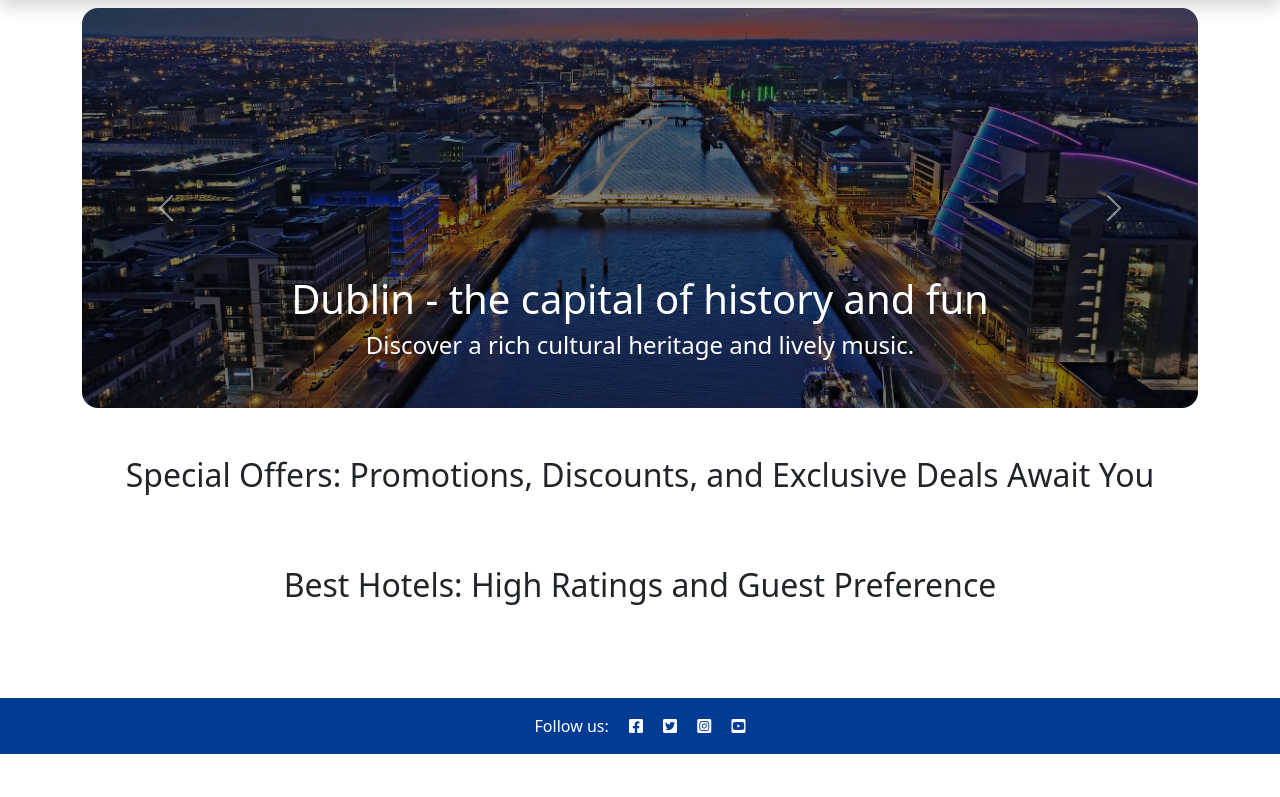
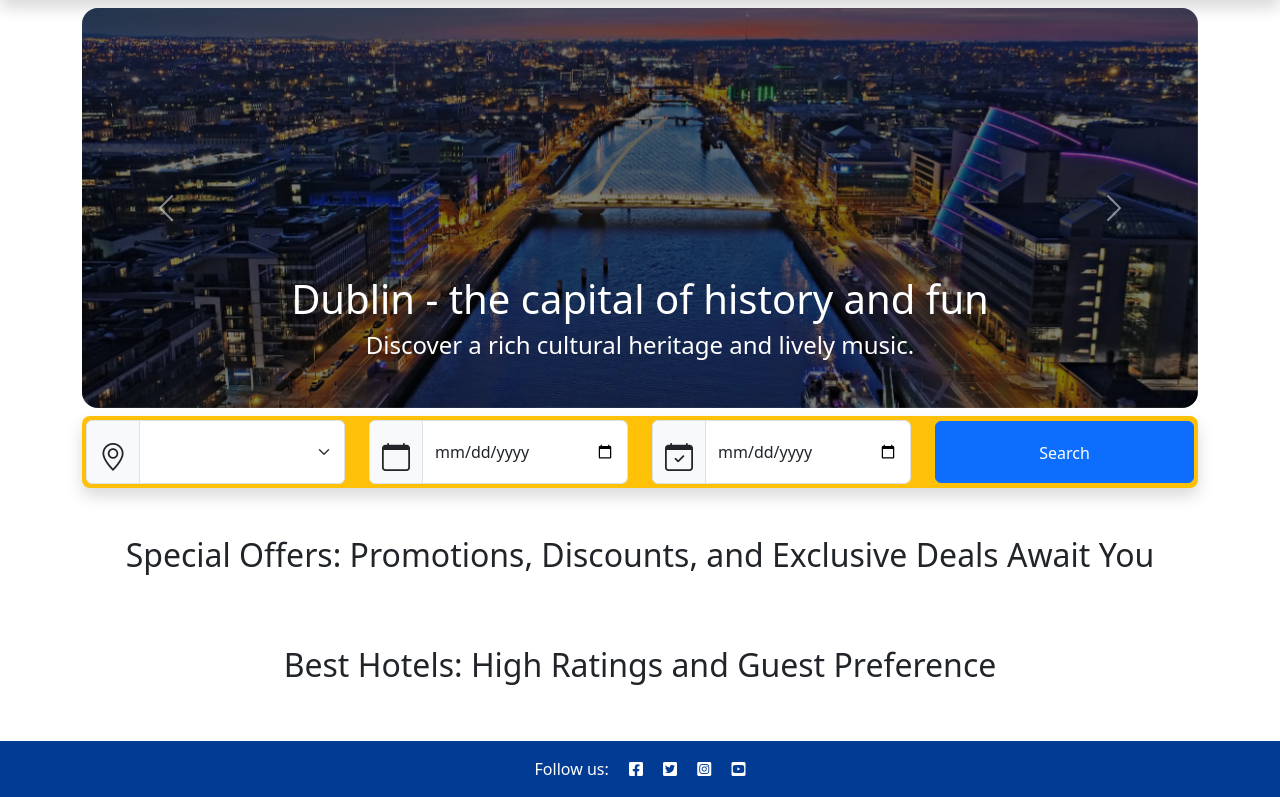
Before and after one commit to CodeWizard-1/booking_hotel, a Django app: template templates/index.html in a window 1280 px wide. Shown: the part 46-843 px from the top of the page. Before the commit the page ends 800 px from the top, so only its background shows below. Run offline with Django 3.2, Linux system fonts and the light colour scheme; the template is opened without the code that fills it, so the values that code supplies are empty; some libraries are stand-ins or nearby versions.

Commit message:
Update search bar on  index page

```diff
--- a/static/css/style.css
+++ b/static/css/style.css
@@ -224,6 +224,12 @@ body {
     display: flex;
     gap: 10px;
     justify-content: flex-start;
+}
 
-
+button.btn-primary {
+    width: 100%;
+    height: 62.41px;
+    line-height: 62.41px;
+    font-size: 16px;
+    padding: 0;
 }
--- a/templates/base.html
+++ b/templates/base.html
@@ -21,6 +21,8 @@
     <meta name="viewport" content="width=device-width, initial-scale=1" />
     <link href="https://cdn.jsdelivr.net/npm/bootstrap@5.3.2/dist/css/bootstrap.min.css" rel="stylesheet"
         integrity="sha384-T3c6CoIi6uLrA9TneNEoa7RxnatzjcDSCmG1MXxSR1GAsXEV/Dwwykc2MPK8M2HN" crossorigin="anonymous">
+    <link rel="stylesheet"
+    href="https://cdn.jsdelivr.net/npm/bootstrap-icons@1.10.5/font/bootstrap-icons.css">
     <link
       rel="stylesheet"
       href="https://code.jquery.com/ui/1.12.1/themes/base/jquery-ui.css"
--- a/templates/index.html
+++ b/templates/index.html
@@ -40,6 +40,56 @@
         </button>
     </div>
 </section>
+<!-- --------Search bar-------- -->
+<section>
+    <div class="container">
+        <div class="row">
+            <div class="col position-relative">
+                <form method="post" action="{% url 'search' %}" class="card shadow rounded-3 position-relative p-1 bg-warning">
+                    {% csrf_token %}
+                    <div class="row align-items-center">
+                        <div class="col-lg-3">
+                            <div class="form-group d-flex">
+                                <div class="input-group">
+                                    <span class="input-group-text"><i class="bi bi-geo-alt fs-3 mt-2"></i></span>
+                                    <label for="city" class="form-label sr-only">City</label>
+                                    <select class="form-select" id="city" name="city">
+                                        {% for city in cities %}
+                                            <option value="{{ city.id }}">{{ city.city_name }}</option>
+                                        {% endfor %}
+                                    </select>
+                                </div>
+                            </div>
+                        </div>
+                        <div class="col-lg-3">
+                            <div class="form-group d-flex">
+                                <div class="input-group">
+                                    <span class="input-group-text"><i class="bi bi-calendar fs-3 mt-2"></i></span>
+                                    <label for="checkin" class="form-label sr-only">Check-In Date</label>
+                                    <input type="date" class="form-control" id="checkin" name="checkin">
+                                </div>
+                            </div>
+                        </div>
+                        <div class="col-lg-3">
+                            <div class="form-group d-flex">
+                                <div class="input-group">
+                                    <span class="input-group-text"><i class="bi bi-calendar-check fs-3 mt-2"></i></span>
+                                    <label for="checkout" class="form-label sr-only">Check-Out Date</label>
+                                    <input type="date" class="form-control" id="checkout" name="checkout">
+                                </div>
+                            </div>
+                        </div>
+                        <div class="col-lg-3">
+                            <button type="submit" class="btn btn-primary btn-block">Search</button>
+                        </div>
+                    </div>
+                </form>
+            </div>
+        </div>
+    </div>
+</section>
+
+
 <section class="section bg-white">
     <div class="container text-center mt-5">
         <h2 class="text-9 fw-500">Special Offers: Promotions, Discounts, and Exclusive Deals Await You</h2>
--- a/templates/my_booking.html
+++ b/templates/my_booking.html
@@ -37,7 +37,6 @@
                                     {% if not booking.is_cancelled %}
                                     <a href="{% url 'edit_booking' booking.id %}" class="btn btn-primary">Edit
                                         Booking</a>
-                                    <!-- Добавил data-bs-toggle и data-bs-target -->
                                     <button class="btn btn-danger cancel-booking-button" data-bs-toggle="modal"
                                         data-bs-target="#confirmModal{{ booking.id }}">Cancel Booking</button>
                                     {% else %}
@@ -74,9 +73,7 @@
         <div class="modal-content">
             <div class="modal-header">
                 <h5 class="modal-title">Confirm Cancellation of Booking</h5>
-                <button type="button" class="close" data-bs-dismiss="modal" aria-label="Закрыть">
-                    <span aria-hidden="true">&times;</span>
-                </button>
+                <button type="button" class="btn-close" data-bs-dismiss="modal" aria-label="Close"></button>
             </div>
             <div class="modal-body">
                 <p>Are you sure you want to cancel this booking?</p>
```
